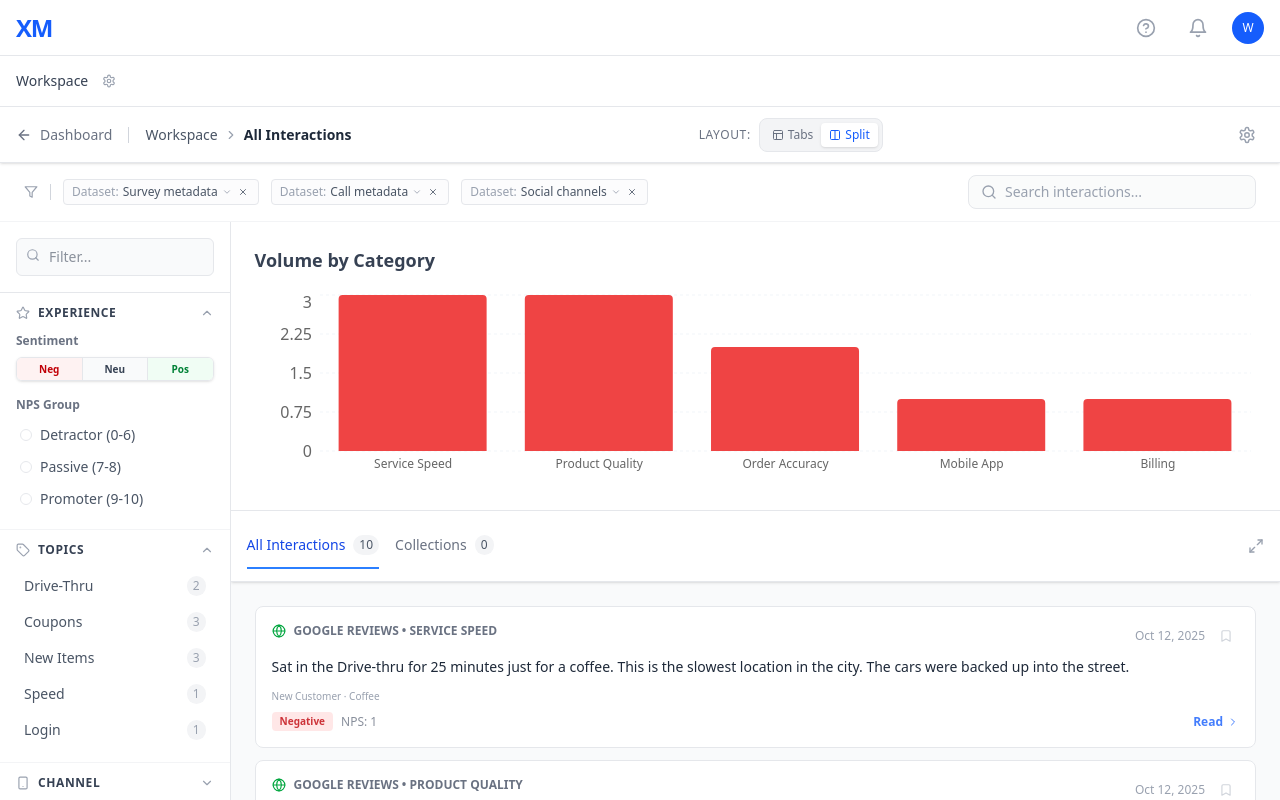
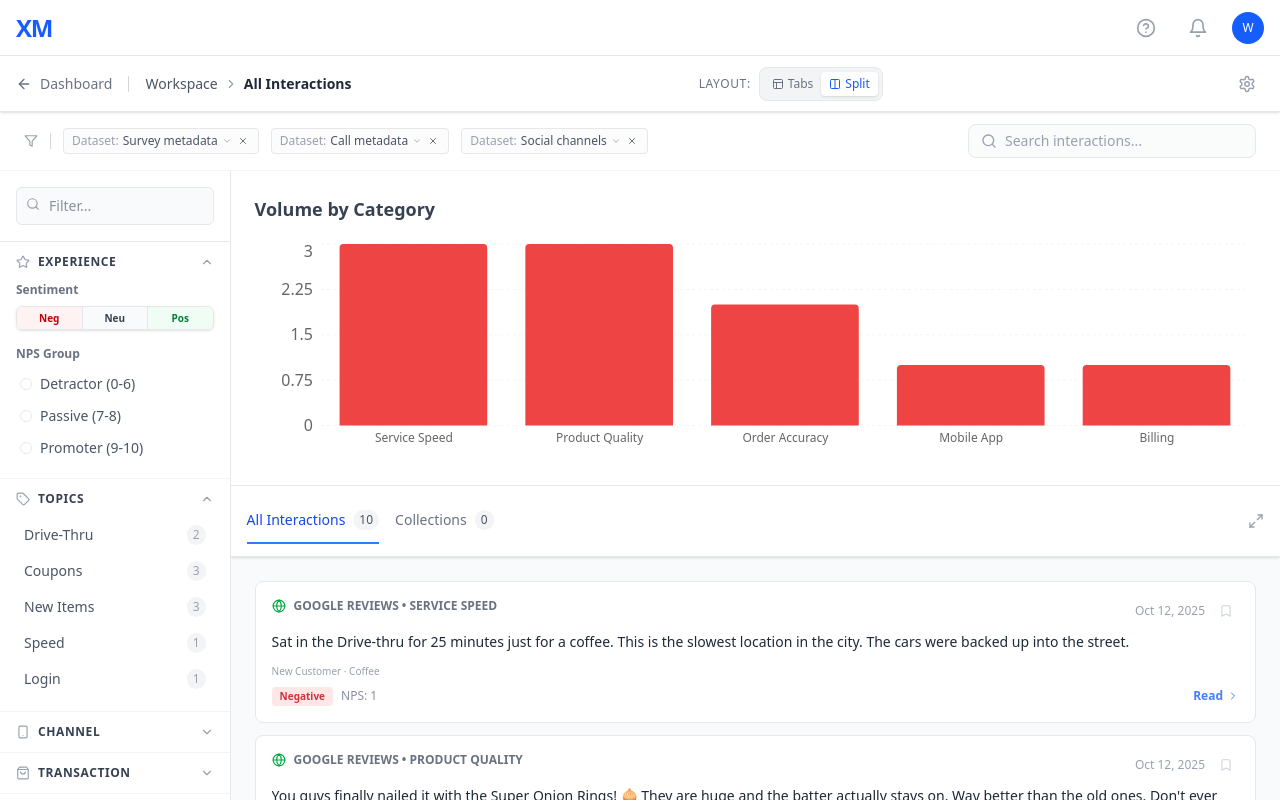
Before and after one commit to claireyi-boop/analystworkspace, a React (Vite) app: page /workspace/1 in a window 1280 px wide. Built offline with nearby package versions, Linux system fonts and the light colour scheme.

Commit message:
Took away duplicated title

```diff
--- a/src/pages/Workspace.tsx
+++ b/src/pages/Workspace.tsx
@@ -1,5 +1,4 @@
 import { useParams, useNavigate, useLocation } from 'react-router-dom'
-import { WidgetEditor } from '@/components/workspace/WidgetEditor'
 import { Workbench } from '@/components/workspace/Workbench'
 import type { ActiveFilter, GlobalFilter } from '@/types'
 
@@ -31,19 +30,8 @@ export function Workspace() {
 
   const handleBack = () => navigate('/dashboard')
 
-  const handleSaveWidget = (_updates: { title: string; chartType?: string }) => {
-    // Could persist to state/API; for prototype we only support local state in editor
-  }
-
   return (
     <div className="h-full flex flex-col">
-      <div className="flex-shrink-0 bg-white border-b border-gray-200 px-4 py-3 flex items-center gap-4">
-        <WidgetEditor
-          widgetId={id}
-          title={title}
-          onSave={handleSaveWidget}
-        />
-      </div>
       <div className="flex-grow min-h-0">
         <Workbench
           widgetTitle={title}
```
